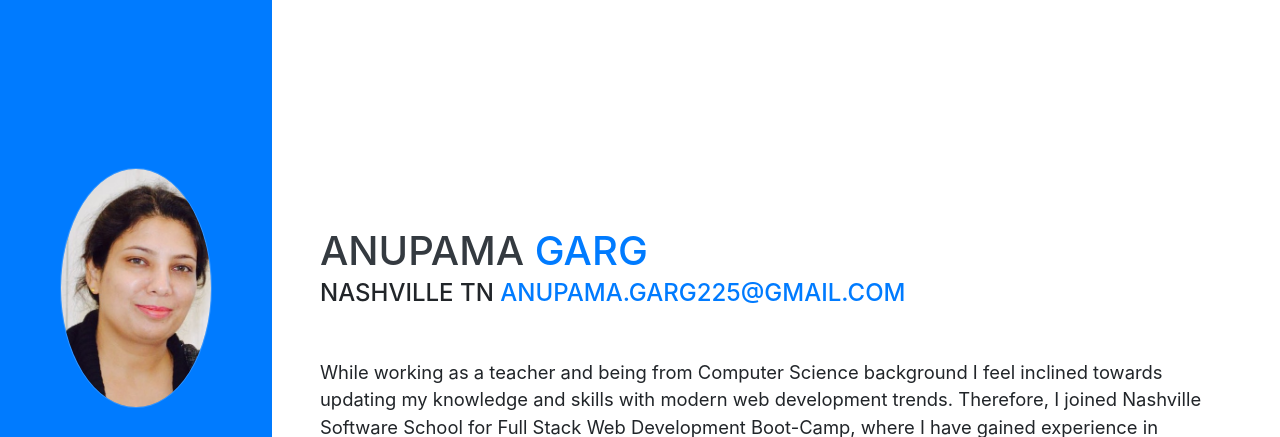
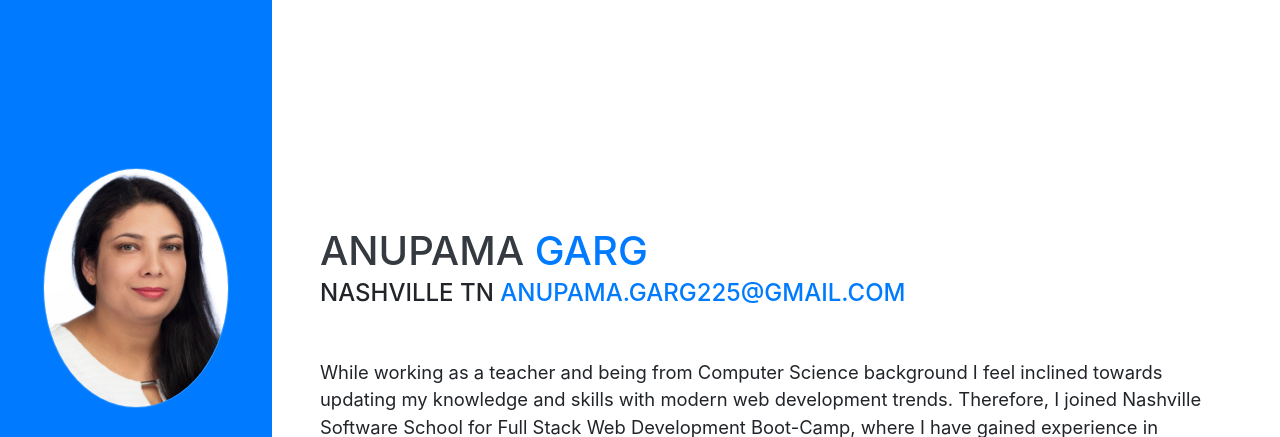
Before and after one commit to AnupamaGarg/Personal-Site, a website with bundled scripts: page index.html in a window 1280 px wide. Shown: the top 437 px of the page. Built offline with nearby package versions, Linux system fonts and the light colour scheme; a web font is replaced by a local one.

Commit message:
updating portfolio

```diff
--- a/index.html
+++ b/index.html
@@ -29,7 +29,7 @@
     <a class="navbar-brand js-scroll-trigger" href="#page-top">
       <span class="d-block d-lg-none">Anupama Garg</span>
       <span class="d-none d-lg-block">
-        <img class="img-fluid img-profile rounded-circle mx-auto mb-4" src="img/profile.jpg" alt="">
+        <img class="img-fluid img-profile rounded-circle mx-auto mb-4" src="img/profile_pic.JPG" alt="">
       </span>
     </a>
     <button class="navbar-toggler" type="button" data-toggle="collapse" data-target="#navbarSupportedContent" aria-controls="navbarSupportedContent" aria-expanded="false" aria-label="Toggle navigation">
```
Also changed, not shown: img/profile_pic.JPG (added).
